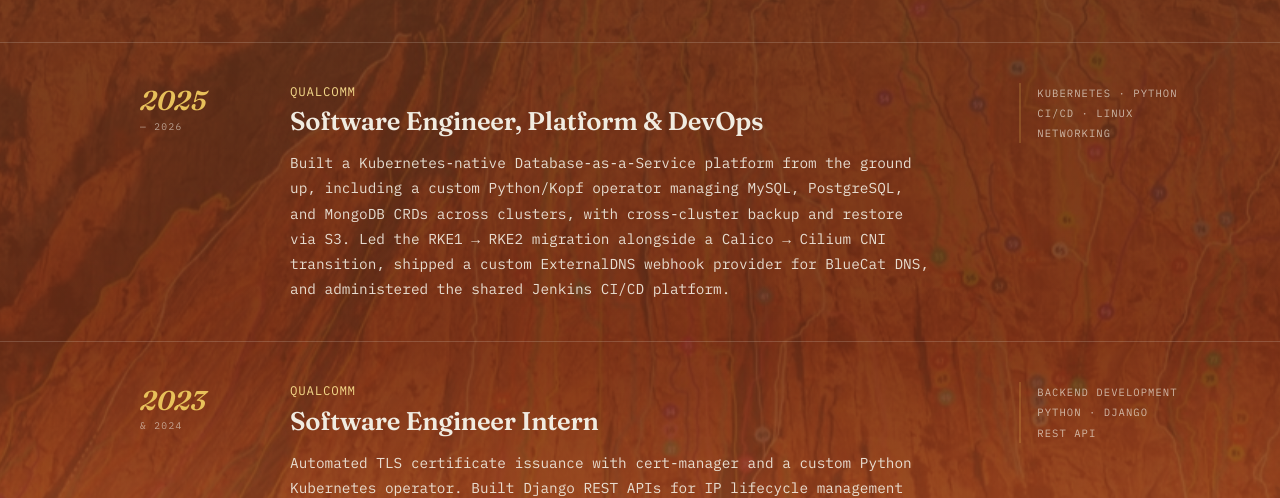
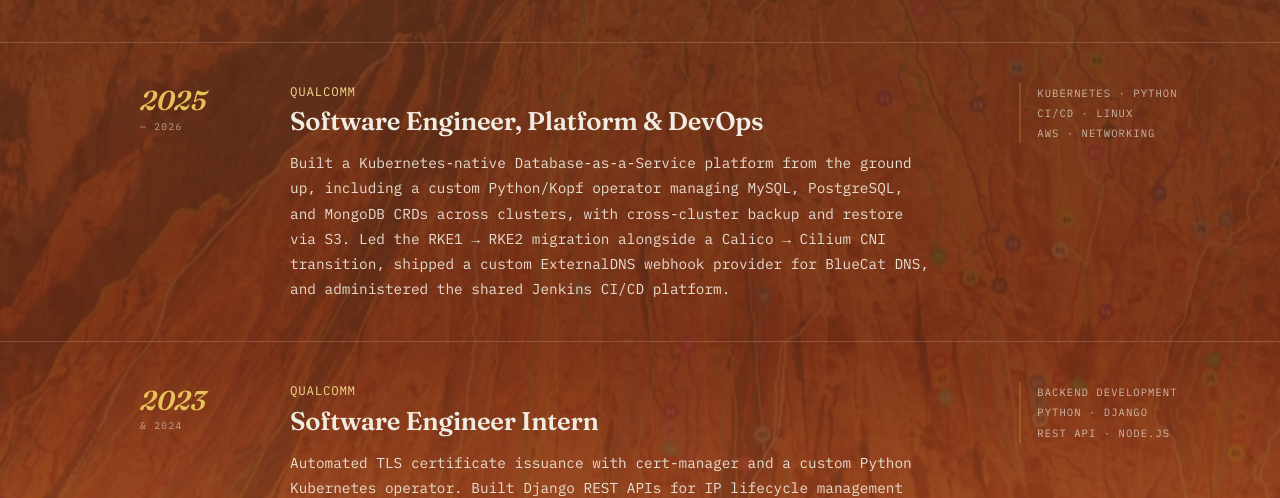
Before and after one commit to erikjearl/erikjearl.com, a React (Vite) app: page / in a window 1280 px wide. Shown: the part 2087-2585 px from the top of the page. Built offline with nearby package versions, Linux system fonts and the light colour scheme.

Commit message:
content: add AWS and Node.js to Qualcomm stack lists

```diff
--- a/src/content/jobs.ts
+++ b/src/content/jobs.ts
@@ -22,7 +22,7 @@
     company: 'Qualcomm',
     title: 'Software Engineer, Platform & DevOps',
     description: 'Built a Kubernetes-native Database-as-a-Service platform from the ground up, including a custom Python/Kopf operator managing MySQL, PostgreSQL, and MongoDB CRDs across clusters, with cross-cluster backup and restore via S3. Led the RKE1 → RKE2 migration alongside a Calico → Cilium CNI transition, shipped a custom ExternalDNS webhook provider for BlueCat DNS, and administered the shared Jenkins CI/CD platform.',
-    stack: ['Kubernetes · Python', 'CI/CD · Linux', 'Networking'],
+    stack: ['Kubernetes · Python', 'CI/CD · Linux', 'AWS · Networking'],
   },
   {
     year: '2023',
@@ -30,7 +30,7 @@
     company: 'Qualcomm',
     title: 'Software Engineer Intern',
     description: 'Automated TLS certificate issuance with cert-manager and a custom Python Kubernetes operator. Built Django REST APIs for IP lifecycle management that cut manual approval work by roughly 80%.',
-    stack: ['Backend Development', 'Python · Django', 'REST API'],
+    stack: ['Backend Development', 'Python · Django', 'REST API · Node.js'],
   },
   {
     year: '2022',
```
